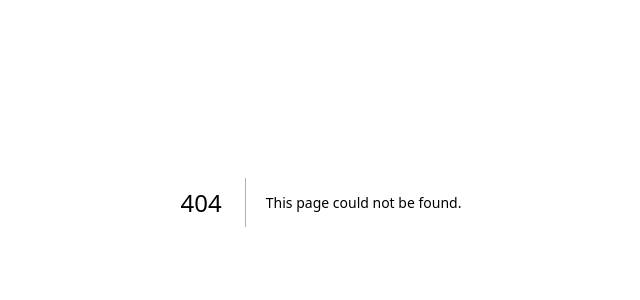
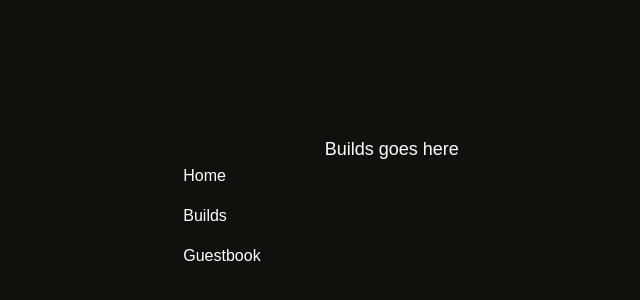
Before and after one commit to 0xdeathstalker/portfolio, a Next.js app: page /builds in a window 1280 px wide. Before the commit this address had no page. Shown: the part 198-498 px from the top of the page, without its empty margins (319-959 px from the left). Built offline with nearby package versions, Linux system fonts and the light colour scheme; a web font is replaced by a local one.

Commit message:
added links in about

```diff
--- a/src/components/Misc/Navbar.tsx
+++ b/src/components/Misc/Navbar.tsx
@@ -1,4 +1,5 @@
 import { Flex, Text } from '@chakra-ui/react'
+import Link from 'next/link'
 import React from 'react'
 
 const Navbar = () => {
@@ -6,13 +7,33 @@ const Navbar = () => {
     <Flex
         direction={{base: "row", md: "column"}}
         alignItems={{base: "center", md: "start"}}
+        // justifyContent={{md: "center"}}
         gap="4"
-        fontSize={{base: "xs", md: "md"}}
+        fontSize={{ md: "md" }}
+        mt={{md: "7"}}
     >
         {/* <Text fontSize="42">S</Text> */}
-        <Text>Home</Text>
-        <Text>Builds</Text>
-        <Text>Guestbook</Text>
+        <Link href="/">
+            <Text
+                _hover={{textDecor: "underline"}}
+            >
+                Home
+            </Text>
+        </Link>
+        <Link href="/builds">
+            <Text
+                _hover={{textDecor: "underline"}}
+            >
+                Builds
+            </Text>
+        </Link>
+        <Link href="/guestbook">
+            <Text
+                _hover={{textDecor: "underline"}}
+            >
+                Guestbook
+            </Text>
+        </Link>
     </Flex>
   )
 }
--- /dev/null
+++ b/src/pages/builds.tsx
@@ -0,0 +1,41 @@
+import { Box, Flex, Text } from "@chakra-ui/react"
+import { DEFAULT_X_PADDING, DEFAULT_FONT_SIZES } from "../lib/constants/ui"
+import Navbar from "../components/Misc/Navbar"
+
+const builds = () => {
+    return (
+        <Box
+          minH="100vh"
+          minW="full"
+          bg="primary"
+          py={{
+            base: "10",
+            md: "20",
+            lg: "36"
+          }}
+          display="flex"
+          // flexDirection={{base: "column", md: "row"}}
+          alignItems="center"
+          justifyContent="center"
+          color="white"
+          fontSize={DEFAULT_FONT_SIZES}
+          overflowX="hidden"
+        >
+          <Flex
+            px={DEFAULT_X_PADDING}
+            gap={{base: "8", md:"16"}}
+            direction={{base: "column", md: "row"}}
+          >
+            <Navbar />
+            <Flex
+              direction="column"
+              gap="12"
+            >
+                Builds goes here
+            </Flex>
+          </Flex>
+        </Box>
+      )
+}
+
+export default builds
```
Also changed, not shown: src/components/Sections/About.tsx (+53 -2 lines).
